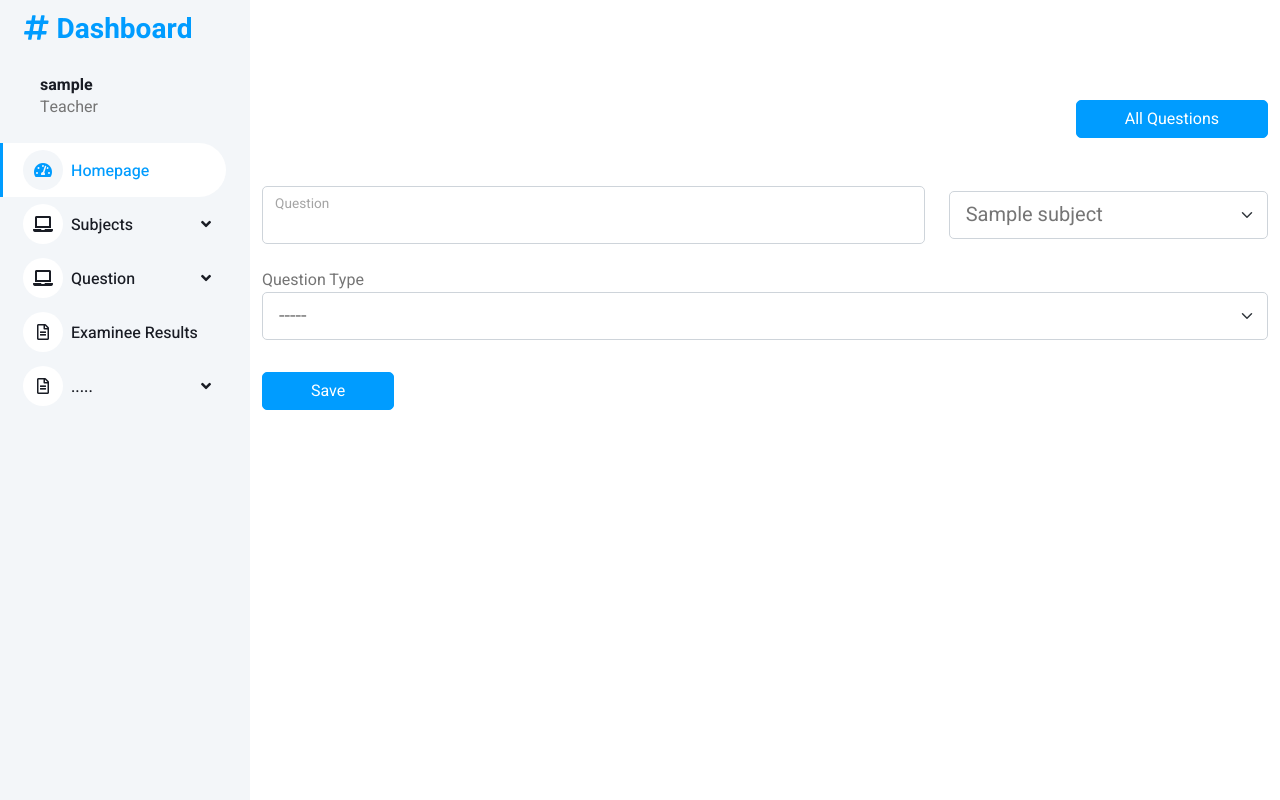
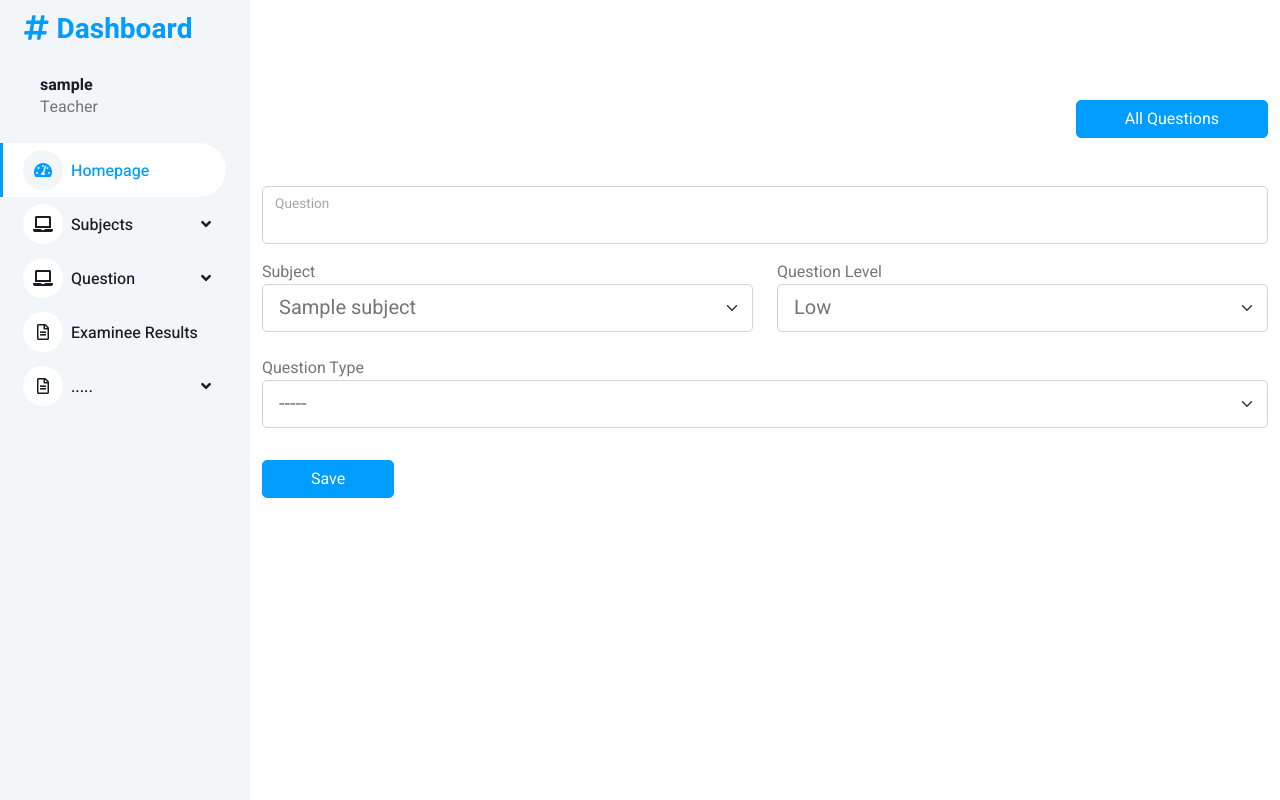
Before and after one commit to frankmaruf/online-exam, a Django app: page /dashboard/add-new-question/ in a window 1280 px wide. Run offline with Django 4.2, Linux system fonts and the light colour scheme; a user stored in the database is signed in; tables that the repository leaves empty hold one stand-in row (values such as "Sample post"); some libraries are stand-ins or nearby versions.

Commit message:
added question level and few design change for the exam-result page

```diff
--- a/online_test/models.py
+++ b/online_test/models.py
@@ -17,6 +17,7 @@ class Question(models.Model):
     subject = models.ForeignKey(Subject, on_delete=models.CASCADE)
     right_mcq_option = models.CharField(max_length=25, null=True , choices=(('mcq_option1', 'Option 1'), ('mcq_option2', 'Option 2'), ('mcq_option3', 'Option 3'), ('mcq_option4', 'Option 4')))
     question_type    = models.CharField(max_length=15, choices=(('MCQ', 'MCQ'), ('Long Answer', 'Long Answer')))
+    question_level   = models.CharField(max_length=15,choices=(('High', 'High'), ('Medium', 'Medium'),('Low','Low')))
     question         = models.CharField(max_length=255)
     answer           = models.TextField(null=True)
     mcq_option1      = models.CharField(max_length=255,null=True)
--- a/online_test/views.py
+++ b/online_test/views.py
@@ -217,6 +217,7 @@ def add_new_question(request):
         mcq_option4 = None
         answer = None
         question_type = request.POST.get('question_type')
+        question_level = request.POST.get('question_level')
         question = request.POST.get('question').strip()
         subject = request.POST.get('subject')
 
@@ -241,12 +242,13 @@ def add_new_question(request):
             elif right_mcq_option == 'mcq_option4':
                 right_mcq_option = "mcq_option4"
 
-        elif question_type == "MCQ":
+        elif question_type == "Long Answer":
             answer = request.POST.get('answer').strip()
 
         new_question = Question.objects.create(
             right_mcq_option = right_mcq_option,
             question_type    = question_type,
+            question_level   = question_level,
             mcq_option1      = mcq_option1,
             mcq_option2      = mcq_option2,
             mcq_option3      = mcq_option3,
@@ -277,6 +279,7 @@ def edit_question(request,pk):
         mcq_option4 = None
         answer = None
         question_type = request.POST.get('question_type')
+        question_level = request.POST.get('question_level')
         question = request.POST.get('question').strip()
         subject = request.POST.get('subject')
 
@@ -308,10 +311,12 @@ def edit_question(request,pk):
         update_question = Question.objects.filter(id=pk).update(
             right_mcq_option = right_mcq_option,
             question_type    = question_type,
+            question_level   = question_level,
             mcq_option1      = mcq_option1,
             mcq_option2      = mcq_option2,
             mcq_option3      = mcq_option3,
             mcq_option4      = mcq_option4,
+
             question         = question,
             answer           = answer,
             subject_id       = subject
--- a/templates/question/add_new_question.html
+++ b/templates/question/add_new_question.html
@@ -10,19 +10,32 @@
         <form method="POST">
             {% csrf_token %}
             <div class="row align-items-center">
-              <div class="col-lg-8">
+              <div class="col-lg-12">
                 <div class="form-floating mb-3">
                   <input type="text" class="form-control" id="floatingInput1"  name="question">
                   <label for="floatingInput1">Question</label>
                 </div>
               </div>
-              <div class="col-lg-4">
+            </div>
+            <div class="row align-items-center">
+              <div class="col-lg-6">
                 <div class="form-group">
+                  <label for="subject">Subject</label>
                     <select class="form-select form-select-lg mb-3" id="subject" name="subject">
                       {% for data in subjects %}
                         <option value="{{data.id}}">{{data.name}}</option>
                       {% endfor %}
                     </select>
+                </div>
+              </div>
+              <div class="col-lg-6">
+                <div class="form-group">
+                  <label for="question_level">Question Level</label>
+                  <select class="form-select form-select-lg mb-3" id="question_level" name="question_level">
+                      <option value="Low">Low</option>
+                      <option value="Medium">Medium</option>
+                      <option value="High">High</option>
+                  </select>
                 </div>
               </div>
             </div>
--- a/templates/question/questions_new.html
+++ b/templates/question/questions_new.html
@@ -23,6 +23,7 @@
                             <th scope="col">Subject</th>
                             <th scope="col">Question</th>
                             <th scope="col">Question Type</th>
+                            <th scope="col">Question Level</th>
                             <th scope="col">MCQ Options</th>
                             <th scope="col">Answer</th>
                             <th class="text-center" scope="col">Action</th>
@@ -37,6 +38,9 @@
                             </td>
                             <td>
                                 <span>{{data.question_type}}</span>
+                            </td>
+                            <td>
+                                <span>{{data.question_level}}</span>
                             </td>
                             <td>
                                 {% if data.question_type == "MCQ"%}
```
Also changed, not shown: templates/exam_result.html (+21 -1 lines), templates/question/edit_question.html (+14 -2 lines), online_test/migrations/0004_question_question_level.py (added).
